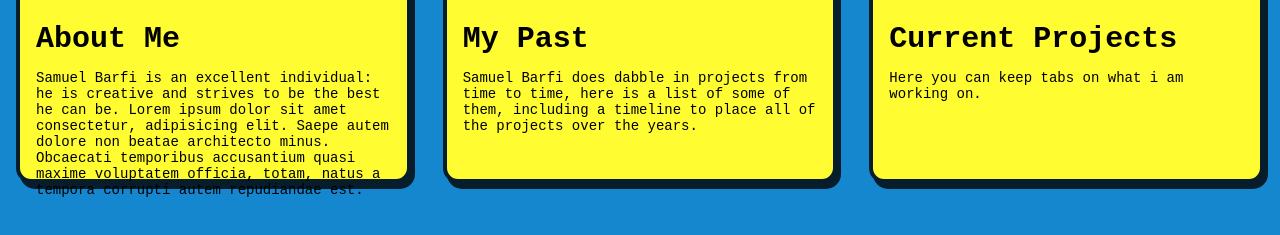
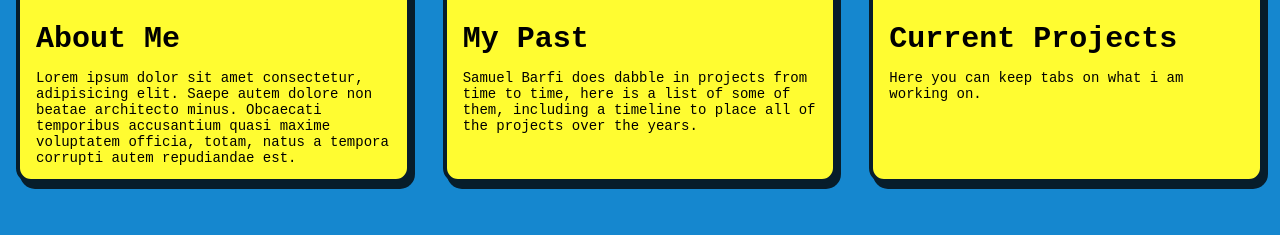
Before and after one commit to BamuelSarfi/bamuel_sarfi, a plain HTML site: page bamuelsarfi/main.html in a window 1280 px wide. Shown: the part 701-936 px from the top of the page. Drawn offline with Linux system fonts and the light colour scheme.

Commit message:
Update main.html

```diff
--- a/bamuelsarfi/main.html
+++ b/bamuelsarfi/main.html
@@ -101,7 +101,7 @@
       <a href = "about_me/index.html" style = "text-decoration: none; color:black;"><div>
         <img src = "https://images.pexels.com/photos/25748615/pexels-photo-25748615/free-photo-of-portrait-of-a-young-man-reading-a-newspaper-outdoors.jpeg" width="400px" height="300px">
         <h1>About Me</h1>
-        <p>Samuel Barfi is an excellent individual: he is creative and strives to be the best he can be. Lorem ipsum dolor sit amet consectetur, adipisicing elit. Saepe autem dolore non beatae architecto minus. Obcaecati temporibus accusantium quasi maxime voluptatem officia, totam, natus a tempora corrupti autem repudiandae est.</p>
+        <p> Lorem ipsum dolor sit amet consectetur, adipisicing elit. Saepe autem dolore non beatae architecto minus. Obcaecati temporibus accusantium quasi maxime voluptatem officia, totam, natus a tempora corrupti autem repudiandae est.</p>
       </div></a>
       <a href = "#s" style = "text-decoration: none; color:black;"><div>
         <img src="https://images.pexels.com/photos/3183183/pexels-photo-3183183.jpeg?auto=compress&cs=tinysrgb&w=1260&h=750&dpr=1">
```
